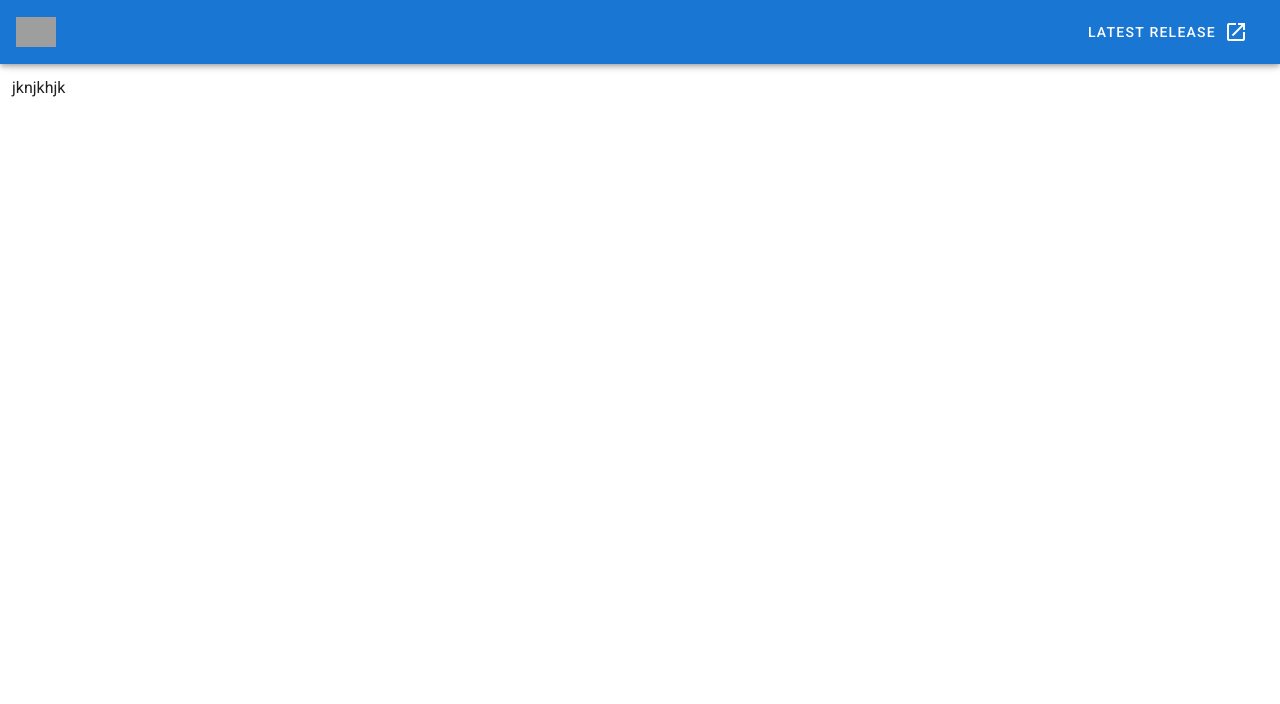
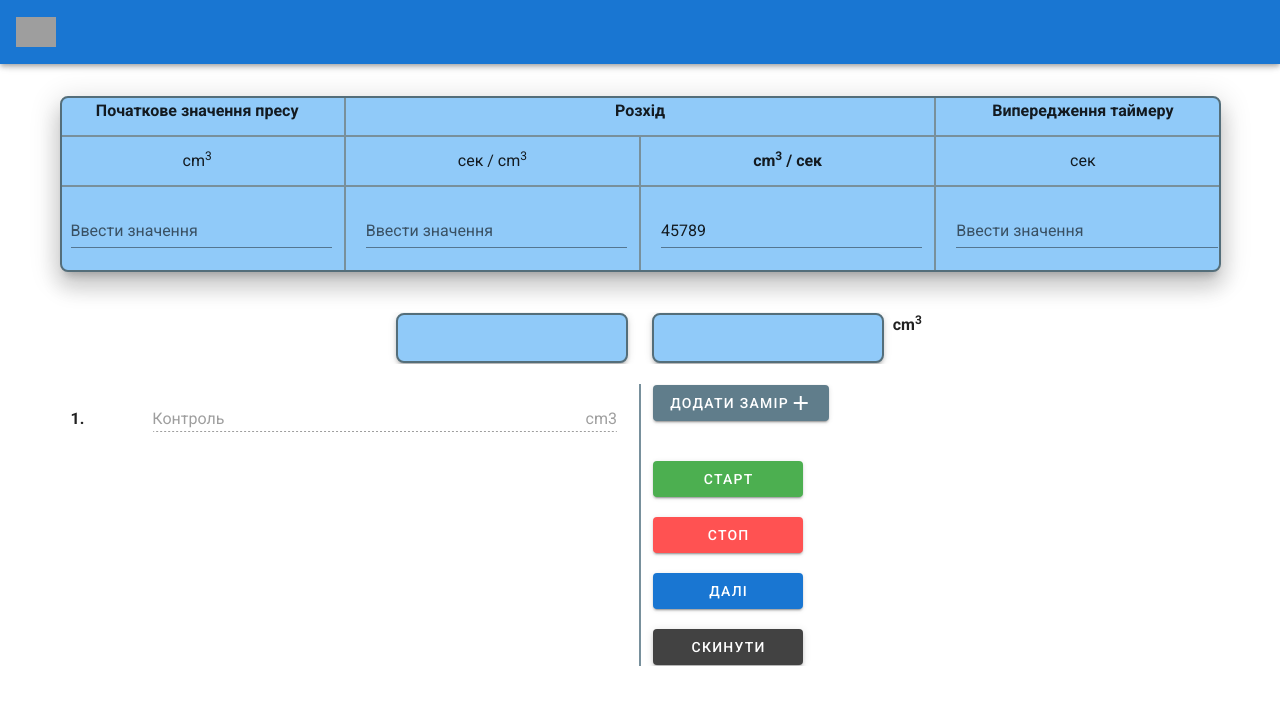
Before and after one commit to ValeriiSergheiev/ukrnafta_timer, a Vue app: page / in a window 1280 px wide. Shown: the top 704 px of the page. Built offline with nearby package versions, Linux system fonts and the light colour scheme; grey boxes are pictures that could not be loaded.

Commit message:
add base markup

```diff
--- a/src/App.vue
+++ b/src/App.vue
@@ -13,20 +13,162 @@
       </div>
 
       <v-spacer></v-spacer>
-
-      <v-btn
-        href="https://github.com/vuetifyjs/vuetify/releases/latest"
-        target="_blank"
-        text
-      >
-        <span class="mr-2">Latest Release</span>
-        <v-icon>mdi-open-in-new</v-icon>
-      </v-btn>
     </v-app-bar>
 
     <v-main>
-      <v-container fluid>
-        <p>jknjkhjk</p>
+      <v-container>
+        <div class="wrapper mt-5 text-center rounded-lg elevation-15">
+          <v-row>
+            <v-col cols="3">
+              <strong>Початкове значення пресу</strong>
+            </v-col>
+            <v-col cols="6">
+              <strong>Розхід</strong>
+            </v-col>
+            <v-col cols="3">
+              <strong>Випередження таймеру</strong>
+            </v-col>
+          </v-row>
+
+          <v-row>
+            <v-col cols="3">
+              <span>cm<sup>3</sup></span>
+            </v-col>
+            <v-col cols="3">
+              <span>сек / cm<sup>3</sup></span>
+            </v-col>
+            <v-col cols="3">
+              <strong>cm<sup>3</sup> / сек</strong>
+            </v-col>
+            <v-col cols="3">
+              <span>сек</span>
+            </v-col>
+          </v-row>
+
+          <v-row>
+            <v-col cols="3">
+              <v-text-field
+                label="Ввести значення"
+                color="orange darken-2"
+                class="ml-2"
+              ></v-text-field>
+            </v-col>
+            <v-col cols="3">
+              <v-text-field
+                label="Ввести значення"
+                color="orange darken-2"
+                class="ml-2"
+              ></v-text-field>
+            </v-col>
+            <v-col cols="3">
+              <v-text-field v-model="test" class="ml-2" readonly></v-text-field>
+            </v-col>
+            <v-col cols="3">
+              <v-text-field
+                label="Ввести значення"
+                color="orange darken-2"
+                class="ml-2"
+              ></v-text-field>
+            </v-col>
+          </v-row>
+        </div>
+
+        <div class="mt-10 overflow-hidden">
+          <v-row>
+            <v-col cols="12">
+              <div class="d-flex justify-center">
+                <div class="result-box mx-3 rounded-lg elevation-3">
+                  <span></span>
+                </div>
+                <div class="result-box mx-3 rounded-lg elevation-3">
+                  <span></span>
+                  <strong>cm<sup>3</sup></strong>
+                </div>
+              </div>
+            </v-col>
+          </v-row>
+        </div>
+
+        <div class="mt-5 overflow-hidden">
+          <v-row>
+            <v-col cols="6">
+              <div v-if="checkPoints.length">
+                <div
+                  v-for="(checkPoint, index) in checkPoints"
+                  :key="index"
+                  class="result-item d-flex align-baseline rounded-lg mb-2"
+                >
+                  <strong class="mr-2">{{ index + 1 }}.</strong>
+                  <v-btn
+                    :disabled="checkPoint.isActive"
+                    color="error"
+                    fab
+                    dark
+                    small
+                  >
+                    <v-icon>mdi-bell-off-outline</v-icon>
+                  </v-btn>
+                  <v-text-field
+                    v-model="checkPoint.value"
+                    :disabled="checkPoint.isActive"
+                    label="Контроль"
+                    color="error"
+                    class="ml-5"
+                    suffix="cm3"
+                    dense
+                    hide-details
+                  ></v-text-field>
+                </div>
+              </div>
+            </v-col>
+            <v-col cols="6">
+              <div class="mb-10">
+                <v-btn
+                  @click="addServicePoint"
+                  color="blue-grey"
+                  class="white--text"
+                >
+                  Додати замiр
+                  <v-icon dark> mdi-plus </v-icon>
+                </v-btn>
+              </div>
+              <div class="actions">
+                <v-btn
+                  color="success"
+                  elevation="2"
+                  width="150"
+                  class="d-block"
+                >
+                  старт
+                </v-btn>
+                <v-btn
+                  color="error"
+                  elevation="2"
+                  class="mt-5 d-block"
+                  width="150"
+                >
+                  стоп
+                </v-btn>
+                <v-btn
+                  color="primary"
+                  elevation="2"
+                  class="mt-5 d-block"
+                  width="150"
+                >
+                  далi
+                </v-btn>
+                <v-btn
+                  color="secondary"
+                  elevation="3"
+                  class="mt-5 d-block"
+                  width="150"
+                >
+                  скинути
+                </v-btn>
+              </div>
+            </v-col>
+          </v-row>
+        </div>
       </v-container>
     </v-main>
   </v-app>
@@ -39,7 +181,55 @@ export default {
   components: {},
 
   data: () => ({
-    //
+    test: 45789,
+    checkPoints: [
+      {
+        value: null,
+        isActive: true,
+      },
+    ],
   }),
+  methods: {
+    addServicePoint() {
+      const newServicePoint = {
+        value: null,
+        isActive: false,
+      };
+      this.checkPoints.push(newServicePoint);
+    },
+  },
 };
 </script>
+
+<style lang="scss" scoped>
+.wrapper {
+  background-color: #90caf9;
+  border: 2px solid #546e7a;
+  overflow: hidden;
+}
+
+.col {
+  border: 1px solid #78909c;
+}
+
+.result {
+  &-box {
+    position: relative;
+    width: 20%;
+    height: 50px;
+    background-color: #90caf9;
+    border: 2px solid #546e7a;
+    padding: 0 4px;
+    line-height: 50px;
+    text-align: center;
+    strong {
+      position: absolute;
+      right: -40px;
+      top: -15px;
+    }
+  }
+  &-item {
+    padding: 10px;
+  }
+}
+</style>
--- a/src/plugins/vuetify.js
+++ b/src/plugins/vuetify.js
@@ -9,4 +9,5 @@ export default new Vuetify({
     locales: { uk },
     current: "uk",
   },
+  theme: { dark: false },
 });
--- /dev/null
+++ b/src/styles/variables.scss
@@ -0,0 +1,7 @@
+$material-light: (
+  'background': #CFD8DC
+);
+
+.theme--dark.v-btn.v-btn--disabled.v-btn--has-bg {
+  background-color: #BDBDBD !important;
+}
```
Also changed, not shown: public/img/icons/favicon.svg (added), 1 other file (tests, documents, lock files or other folders).
